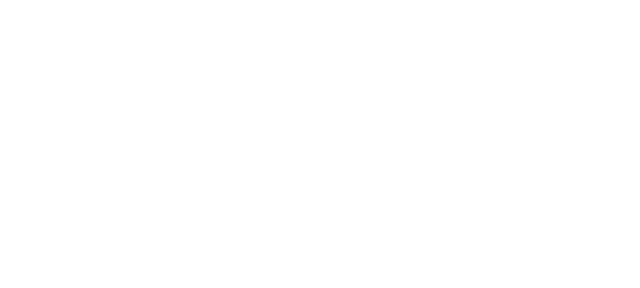
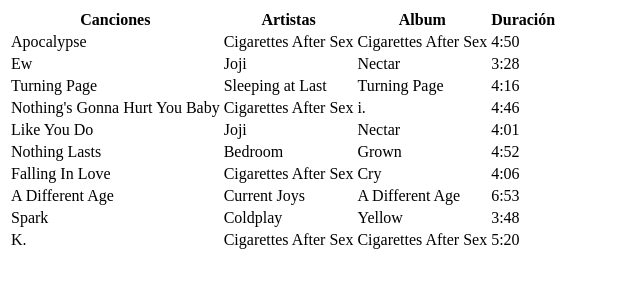
Before and after one commit to milula022/playlist, a plain HTML site: page index.html in a window 1280 px wide. Shown: the whole page, without its empty margins (0-640 px from the left). Drawn offline with Linux system fonts and the light colour scheme.

Commit message:
tp playlist

```diff
--- a/index.html
+++ b/index.html
@@ -1,5 +1,5 @@
 <!DOCTYPE html>
-<html lang="en">
+<html lang="es">
 <head>
     <meta charset="UTF-8">
     <meta http-equiv="X-UA-Compatible" content="IE=edge">
@@ -7,6 +7,88 @@
     <title>playlist</title>
 </head>
 <body>
+    <!--Encabezado de la pagina-->
+    <header>
+
+    </header>
+    <!--Parte principal de la pagina-->
+    <main>
+        <!--Tabla de las canciones-->
+        <table>
+            <tr>
+                <th>Canciones</th>
+                <th>Artistas</th>
+                <th>Album</th>
+                <th>Duración</th>
+            </tr>
+            <tr>
+                <td>Apocalypse</td>
+                <td>Cigarettes After Sex</td>
+                <td>Cigarettes After Sex</td>
+                <td>4:50</td>
+            </tr>
+            <tr>
+                <td>Ew</td>
+                <td>Joji</td>
+                <td>Nectar</td>
+                <td>3:28</td>
+            </tr>
+            <tr>
+                <td>Turning Page</td>
+                <td>Sleeping at Last</td>
+                <td>Turning Page</td>
+                <td>4:16</td>
+            </tr>
+            <tr>
+                <td>Nothing's Gonna Hurt You Baby</td>
+                <td>Cigarettes After Sex</td>
+                <td>i.</td>
+                <td>4:46</td>
+            </tr>
+            <tr>
+                <td>Like You Do</td>
+                <td>Joji</td>
+                <td>Nectar</td>
+                <td>4:01</td>
+            </tr>
+            <tr>
+                <td>Nothing Lasts</td>
+                <td>Bedroom</td>
+                <td>Grown</td>
+                <td>4:52</td>
+            </tr>
+            <tr>
+                <td>Falling In Love</td>
+                <td>Cigarettes After Sex</td>
+                <td>Cry</td>
+                <td>4:06</td>
+            </tr>
+            <tr>
+                <td>A Different Age</td>
+                <td>Current Joys</td>
+                <td>A Different Age</td>
+                <td>6:53</td>
+            </tr>
+            <tr>
+                <td>Spark</td>
+                <td>Coldplay</td>
+                <td>Yellow</td>
+                <td>3:48</td>
+            </tr>
+            <tr>
+                <td>K.</td>
+                <td>Cigarettes After Sex</td>
+                <td>Cigarettes After Sex</td>
+                <td>5:20</td>
+            </tr>
+
+        </table>
+
+    </main>
+    <!--Los pies(PATAS)-->
+    <footer>
+
+    </footer>
 
 </body>
 </html>
```
Also changed, not shown: proyecto.txt (added).
